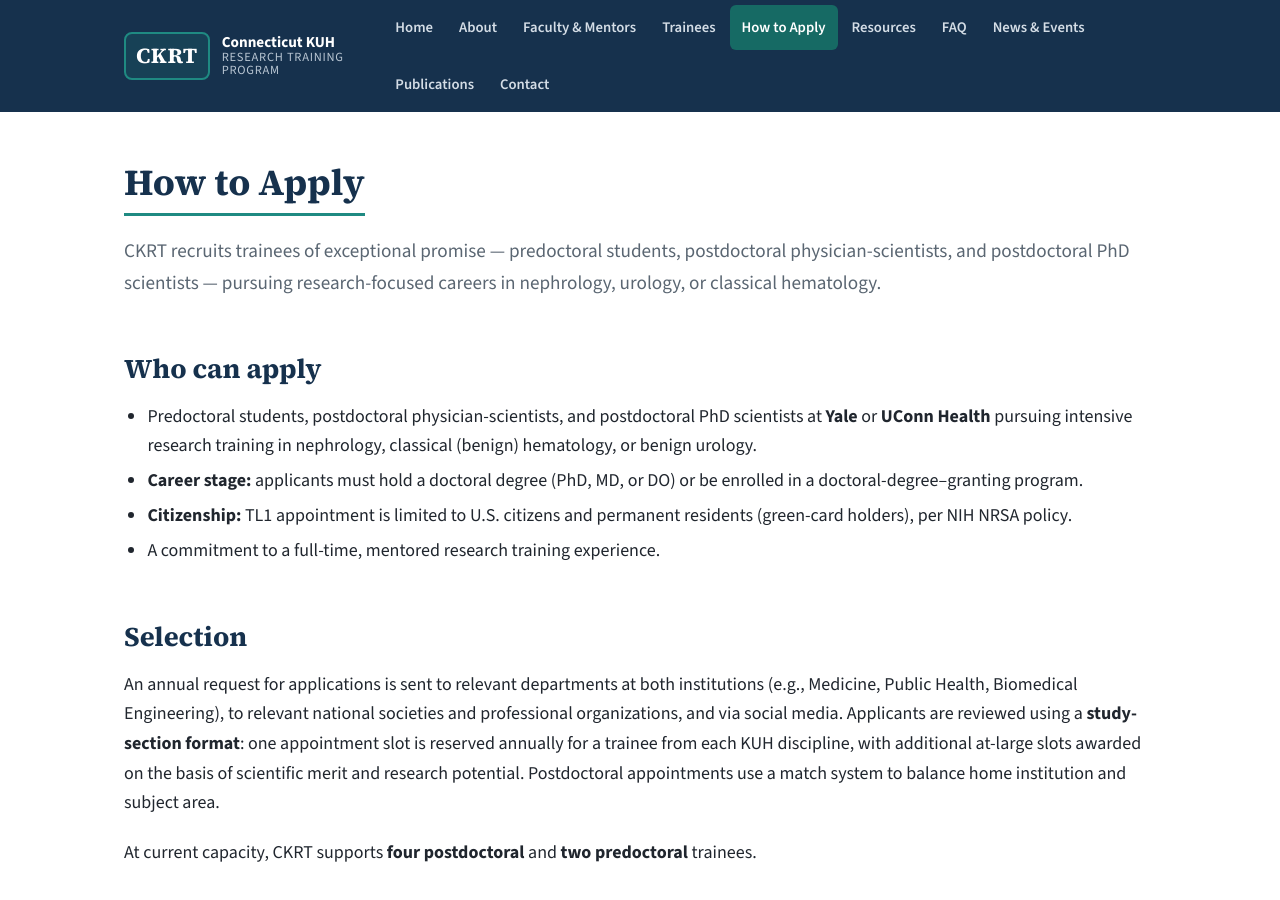
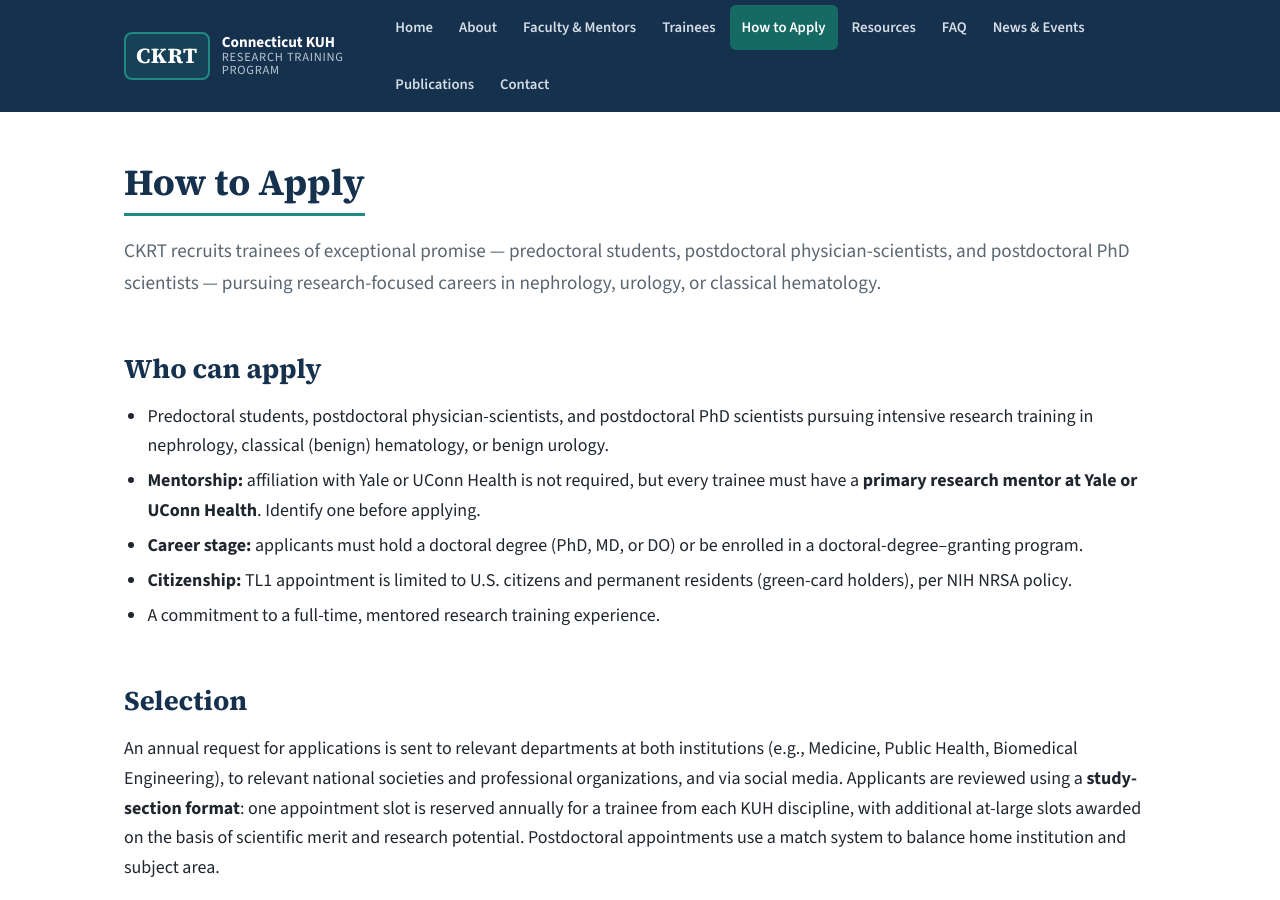
Before and after one commit to fpwilson3-star/ckrt-website, a Jekyll site: the page built from apply.html, in a window 1280 px wide and 900 px high. Built offline with Jekyll 4.4.1, drawn with Linux system fonts in a browser that asks for light colours.

Commit message:
Clarify eligibility: no Yale/UConn affiliation required, mentor must be
Drop the Yale/UConn affiliation requirement for applicants on the apply page
and flyer, and state instead that every trainee must secure a primary research
mentor at Yale or UConn Health.

Co-Authored-By: Claude Opus 4.8 <noreply@anthropic.com>

```diff
--- a/apply.html
+++ b/apply.html
@@ -11,8 +11,11 @@ research-focused careers in nephrology, urology, or classical hematology.</p>
 <h2>Who can apply</h2>
 <ul>
   <li>Predoctoral students, postdoctoral physician-scientists, and postdoctoral PhD scientists
-      at <strong>Yale</strong> or <strong>UConn Health</strong> pursuing intensive research
-      training in nephrology, classical (benign) hematology, or benign urology.</li>
+      pursuing intensive research training in nephrology, classical (benign) hematology, or
+      benign urology.</li>
+  <li><strong>Mentorship:</strong> affiliation with Yale or UConn Health is not required, but
+      every trainee must have a <strong>primary research mentor at Yale or UConn Health</strong>.
+      Identify one before applying.</li>
   <li><strong>Career stage:</strong> applicants must hold a doctoral degree
       (PhD, MD, or DO) or be enrolled in a doctoral-degree&ndash;granting program.</li>
   <li><strong>Citizenship:</strong> TL1 appointment is limited to U.S. citizens and
```
Also changed, not shown: assets/flyer/CKRT-application-flyer.html (+4 -3 lines), 1 other file.
